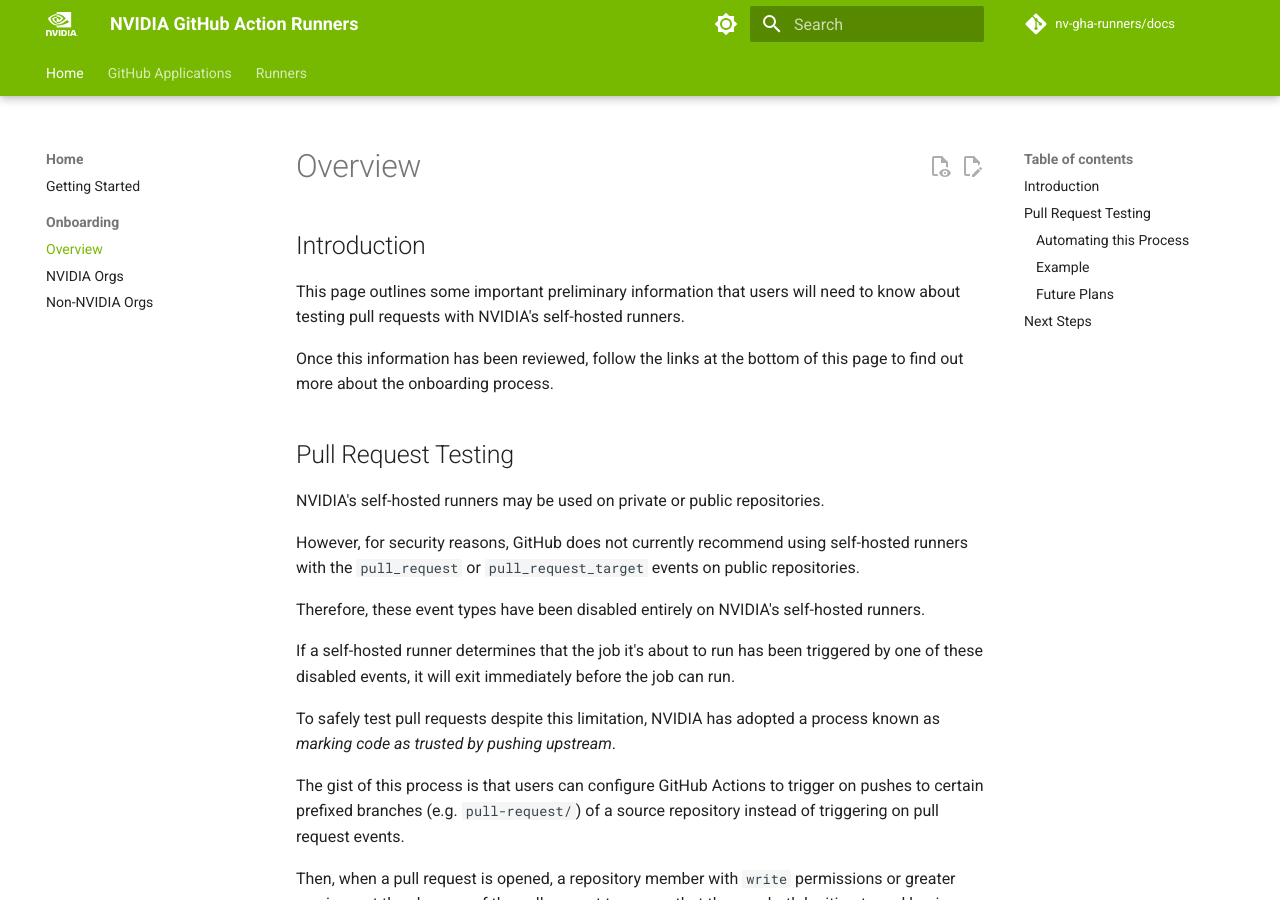
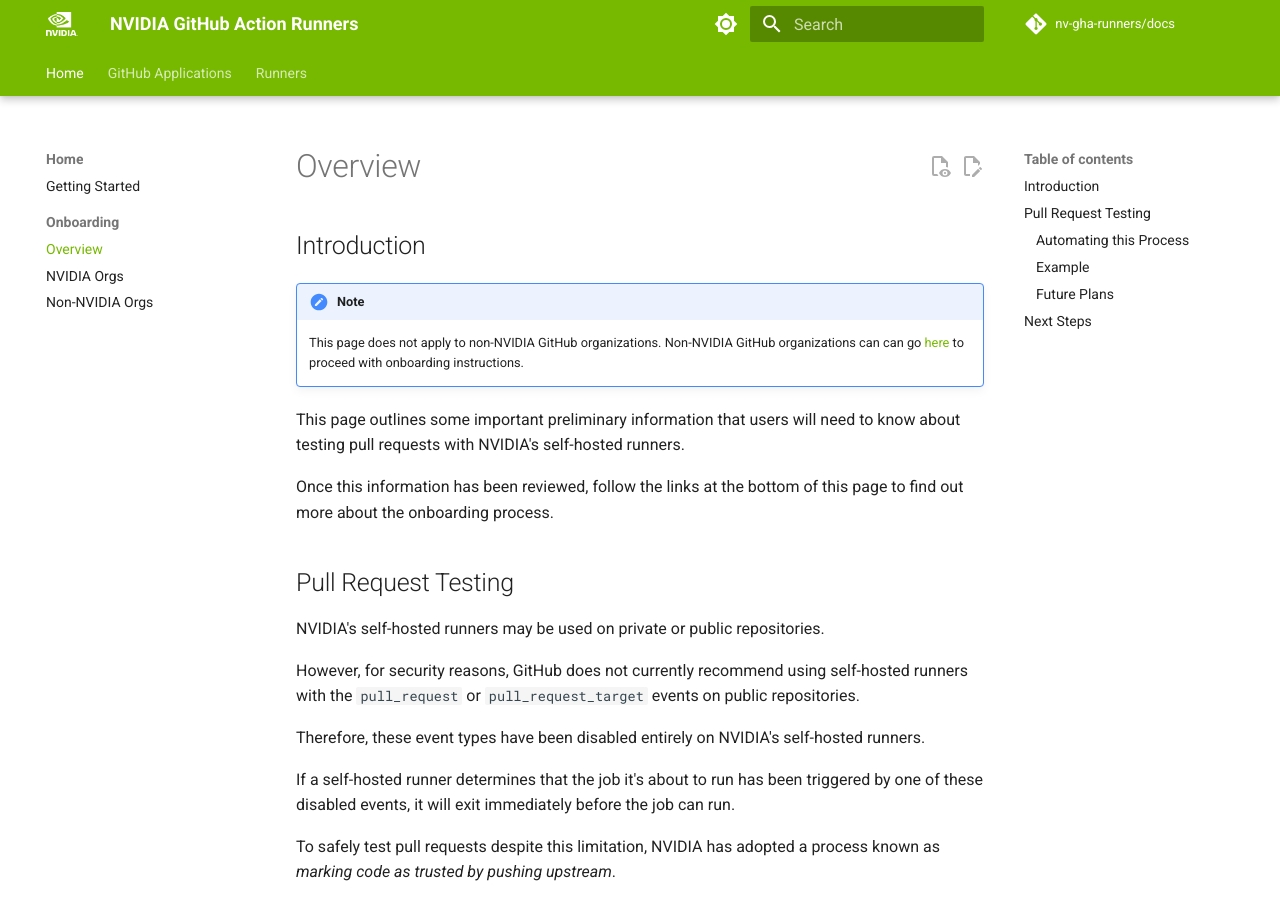
Before and after one commit to nv-gha-runners/docs, an MkDocs documentation site: the page built from docs/onboarding/index.md, in a window 1280 px wide and 900 px high. Built offline with MkDocs 1.6.1 and Material for MkDocs 9.7.7, drawn with Linux system fonts in a browser that asks for light colours; comment, search, counter and statistics services are not loaded.

Commit message:
add exclusions

```diff
--- a/docs/onboarding/index.md
+++ b/docs/onboarding/index.md
@@ -1,6 +1,10 @@
 # Overview
 
 ## Introduction
+
+!!! note
+
+    This page does not apply to non-NVIDIA GitHub organizations. Non-NVIDIA GitHub organizations can can go [here](./non-nvidia.md) to proceed with onboarding instructions.
 
 This page outlines some important preliminary information that users will need to know about testing pull requests with NVIDIA's self-hosted runners.
 
```
Also changed, not shown: docs/runners/index.md (+8 -4 lines).
